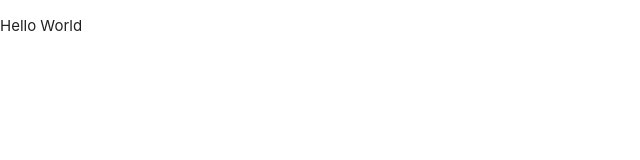
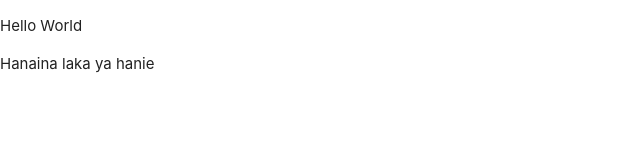
Before and after one commit to amirhossein-sabouri/Frontend-Project, a plain HTML site: page assets/index.html in a window 1280 px wide. Shown: the whole page, without its empty margins (0-640 px from the left). Drawn offline with Linux system fonts and the light colour scheme.

Commit message:
Hanayna laka ya hanie

```diff
--- a/assets/index.html
+++ b/assets/index.html
@@ -13,7 +13,7 @@
 </head>
 <body>
         <p>Hello World</p>
-
+        <p>Hanaina laka ya hanie</p>
         <!-- Compiled and minified JavaScript -->
         <!-- <script src="https://cdnjs.cloudflare.com/ajax/libs/materialize/1.0.0/js/materialize.min.js"></script> -->
          <link rel="stylesheet" href="/assets/materialize-v1.0.0/materialize/js/materialize.min.js">
```
